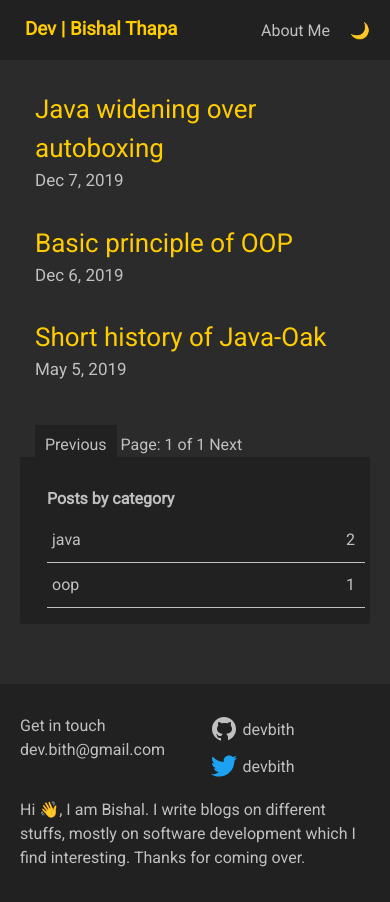
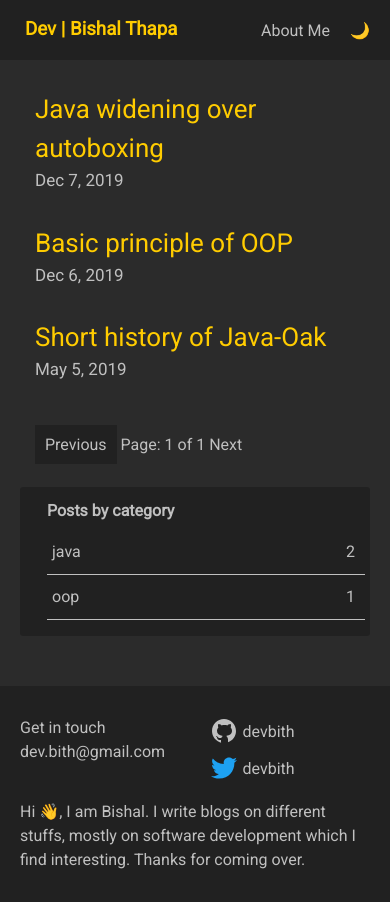
Before and after one commit to bishalthapa-x/bishalthapax.github.io, a Jekyll site: the page built from index.html, in a window 390 px wide. Built offline with Jekyll 4.4.1, drawn with Linux system fonts in a browser that asks for light colours; the list of posts is cut into pages by our own code.

Commit message:
Updated style.css

```diff
--- a/_includes/category-sidebar.html
+++ b/_includes/category-sidebar.html
@@ -1,3 +1,4 @@
+
     <h4>Posts by category </h4>
     <ul>
 
--- a/_layouts/category-archive.html
+++ b/_layouts/category-archive.html
@@ -3,7 +3,7 @@
 
 {% include navigation.html %}
 
-<div class="main-container bg-color-two">
+<div class="main-container bg-color-two ">
     <main class="container">
         <div class="main-section post">
             <h2>Posts of {{ page.type }} </h2>
--- a/assets/css/style.css
+++ b/assets/css/style.css
@@ -189,8 +189,8 @@
     border-radius: 3px;
     background-color: var(--bg-color-one);
     height: fit-content;
+}
 
-}
 .side-category h4 {
     padding:7px 0px;
 }
@@ -289,8 +289,10 @@
     .main-section, side-category {
         width: 100%;
     }
-
     . {
+        display: grid;
+    }
+    .side-category {
         display: grid;
     }
 
```
Lines whose indentation alone changed are shown as unchanged.
